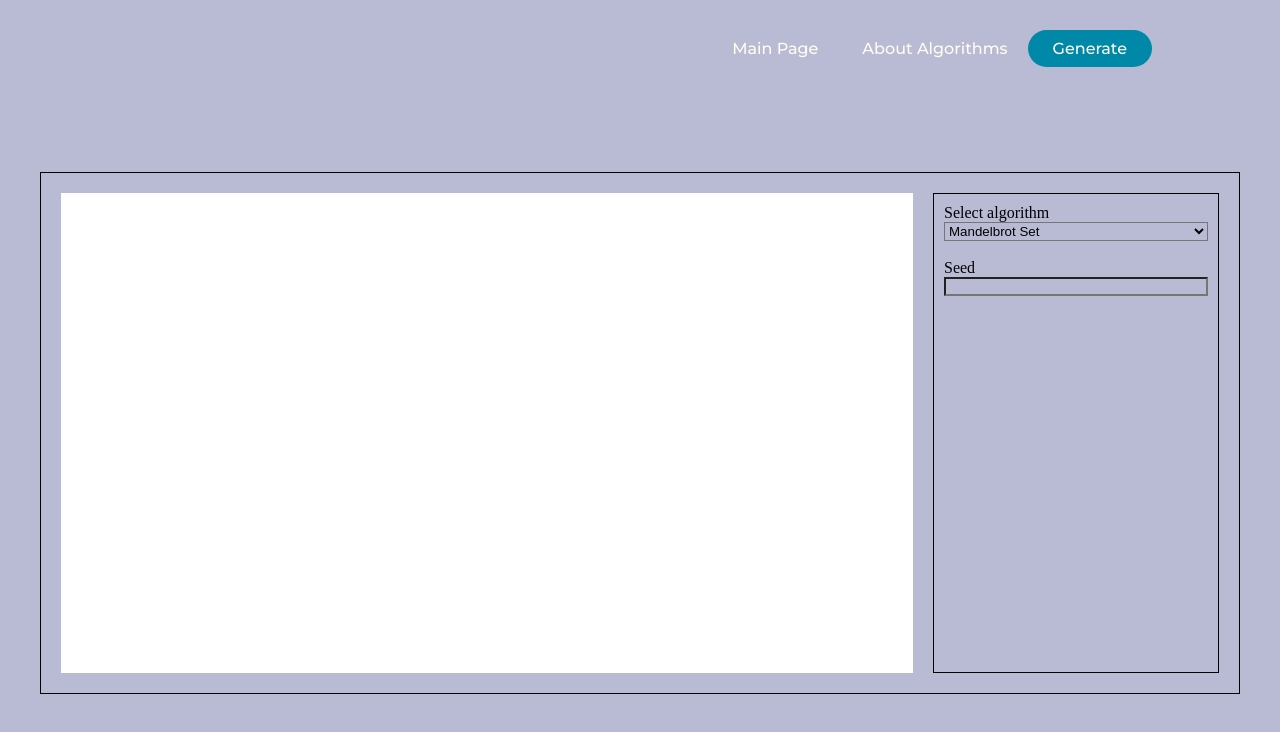
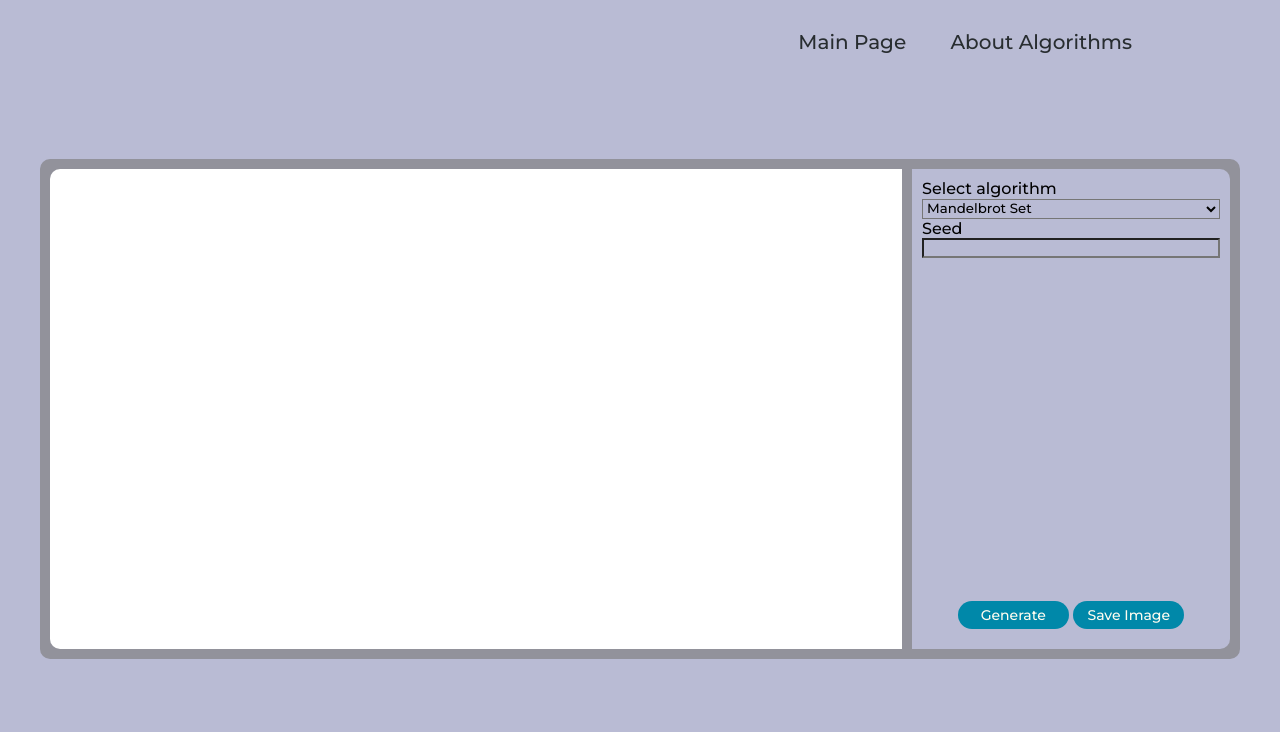
Before and after one commit to Septy2000/Procedurally-generated-art-gallery, a plain HTML site: page index.html in a window 1280 px wide. Drawn offline with Linux system fonts and the light colour scheme.

Commit message:
nice looking website

```diff
--- a/index.html
+++ b/index.html
@@ -14,16 +14,16 @@
                 <li><a href="#">About Algorithms</a></li>
             </ul>
         </nav>
-        <a class="cta" href="#"><button id="generator">Generate</button></a>
     </header>
 
-    <div class="container">
-        <div class="flex__container">
+    <div id="container">
+        <div id="flex__container">
             <canvas id="canvas1"></canvas>
-            <div id="menu__wrap">
+            <div id="menu__frame">
                 <div id="menu">
+                    <div id="menu__static">
                         <label for="alg__select">Select algorithm</label>
-                    <select name="Algorithm" id="alg__select">
+                        <select id="alg__select" name="Algorithm" >
                             <optgroup label="2D Algorithms">
                                 <option value="mandelbrot">Mandelbrot Set</option>
                                 <option value="julia">Julia Set</option>
@@ -33,11 +33,22 @@
                                 <option value="None">3D to come ;)</option>
                             </optgroup>
                         </select>
+                        <br>
+                        <label for="seed__input">Seed</label>
+                        <br>
+                        <input id="seed__input" type="text">
+                    </div>
 
-                    <br>
+                    <div id="menu__alg">
 
-                    <label for="seed__input">Seed</label>
-                    <input id="seed__input" type="text">
+                    </div>
+
+                    <div id="buttons__bar" >
+                        <button id="generator">Generate</button>
+                        <button id="save__button">Save Image</button>
+                        <!-- <button id="reset">Reset</button> -->
+                        <!-- <button></button> -->
+                    </div>
             </div>
 
             </div>
--- a/js/scripts/scripts-2d-art/julia_set.js
+++ b/js/scripts/scripts-2d-art/julia_set.js
@@ -3,10 +3,10 @@ canvas.width = 1920;
 canvas.height = 1080;
 const ctx = canvas.getContext("2d");
 
-const MAX_ITERATIONS = random(50, 50);
+const MAX_ITERATIONS = random(100, 100);
 
-const RE_MIN = -2, RE_MAX = 1;
-const IM_MIN = -1, IM_MAX = 1;
+const RE_MIN = -2, RE_MAX = 2;
+const IM_MIN = -1.5, IM_MAX = 1.5;
 
 const COLORS_NUMBER = 5;
 
@@ -20,7 +20,7 @@ function random(lower_bound, upper_bound) {
 function julia(z, c, power) {
     // let z = {x: 0.3, y: 0.01 };
     let n = 0;
-    let z_powered;
+    let z_powered, z_next;
     do {
         z_powered = {
             x: Math.pow(z.x, power) - Math.pow(z.y, power),
@@ -31,9 +31,10 @@ function julia(z, c, power) {
             x: z_powered.x + c.x,
             y: z_powered.y + c.y
         }
+        z_next = Math.pow(z.x, power) + Math.pow(z.y, power) + c.x + c.y;
         n += 1;
-    } while (Math.abs(z.x + z.y) <= 2 && n < MAX_ITERATIONS);
-    return n;
+    } while (Math.abs(z_next) <= 2 && n < MAX_ITERATIONS);
+return n;
 }
 
 export function draw() {
@@ -45,8 +46,8 @@ export function draw() {
                 y: IM_MIN + (j / canvas.height) * (IM_MAX - IM_MIN)
             }
             let complex = {
-                x: 0.285,
-                y: 0.01
+                x: -0.54,
+                y: 0.54
             }
 
             const iterations = julia(z, complex, 2)
@@ -57,7 +58,6 @@ export function draw() {
             ctx.fillStyle = color_HSL(iterations);
             ctx.beginPath();
             ctx.fillRect(i, j, 1, 1);
-            // ctx.fillRect(i, canvas.height - j - 1, 1, 1);
             ctx.closePath();
         }
     }
@@ -74,11 +74,6 @@ function color_HEX(iterations, colors) {
     return colors[(iterations === MAX_ITERATIONS) ? 0 : (iterations % colors.length - 1) + 1]
 }
 
-function getBaseLog(x, y) {
-    return Math.log(y) / Math.log(x);
-  }
-
-
   function color_HSL(iterations) {
     if (iterations === MAX_ITERATIONS) {
         return `black`;
--- a/js/scripts/scripts-2d-art/mandelbrot_set.js
+++ b/js/scripts/scripts-2d-art/mandelbrot_set.js
@@ -72,11 +72,6 @@ function color_HEX(iterations, colors) {
     return colors[(iterations === MAX_ITERATIONS) ? 0 : (iterations % colors.length - 1) + 1]
 }
 
-function getBaseLog(x, y) {
-    return Math.log(y) / Math.log(x);
-  }
-
-
 function color_HSL(iterations) {
     if (iterations === MAX_ITERATIONS) {
         return `black`;
--- a/style.css
+++ b/style.css
@@ -1,6 +1,8 @@
 @import url('https://fonts.googleapis.com/css?family=Montserrat:500');
 /* Used to override default browser settings*/
 * {
+    font-weight: 500;
+    font-family: "Montserrat", sans-serif;
     margin: 0;
     padding: 0;
     box-sizing: border-box;
@@ -8,10 +10,8 @@
 }
 /* #24252a */
 li, a, button {
-    font-family: "Montserrat", sans-serif;
-    font-weight: 500;
-    font-size: 16px;
-    color: #fffdf0;
+    font-size: 20px;
+    color: #282d30;
 }
 
 header {
@@ -22,9 +22,6 @@ header {
     margin-bottom: 75px;
 }
 
-.nav__bar {
-    list-style:decimal;
-}
 .nav__bar li {
     display: inline-block;
     padding: 0px 20px;
@@ -39,65 +36,88 @@ header {
 }
 
 .nav__bar li a:hover {
-    color: rgb(253, 228, 228);
+    color: rgb(131, 121, 121);
 }
 
 button {
-    padding: 9px 25px;
+    display: inline-block;
+    width: 40%;;
+    font-size: 14px;
+    color: #fffdf0;
+    padding: 5px 5px;
     background-color: rgba(0, 136, 169, 1);
     border: none;
-    border-radius: 50px;
+    border-radius: 28px;
     cursor: pointer;
     transition: all 0.3s ease 0s;
+
 }
 
 button:hover {
     background-color: rgba(0, 136, 169, 0.8);
 }
 
+button:active {
+    background-color: rgba(179, 8, 185, 0.788);
+
+}
 
 
 
-.container {
-    height: auto;
+#container {
+    background-color: #92929b;
+    border-radius: 10px;
     width: 1200px;
-    padding: 20px;
+    padding: 10px;
     margin-left: auto;
     margin-right: auto;
-    border: 1px solid black;
 }
 
-.flex__container {
+#flex__container {
+    background-color: #92929b;
     display: flex;
+    width: 100%;
 }
 
-#menu__wrap {
-    flex: 1;
-    margin-left: 20px;
-    border-width: 1px;
-    border-style: solid;
-    border-color: black;
-    /* border: 10px black; */
+#menu__frame {
+    overflow: hidden;
+    border-radius: 0px 10px 10px 0px;
+    margin-left: 10px;
+    width: 100%;
 }
 
 #menu {
     display:flex;
     flex-direction: column;
     padding: 10px;
+    height: 100%;
+
 }
 
+#menu * {
+    position: relative;
+    flex: 1;
+}
 
+#menu__static * {
+    width: 100%;
+}
 
+#menu__alg {
+    height: 100px;
+}
 
-
+#buttons__bar {
+    flex: 0 1 0%;
+    padding: 10px;
+    text-align: center;
+}
 
 canvas {
+    border-radius: 10px 0px 0px 10px;
     width: 852px;
     height: 480px;
     background: white;
     float: left;
-    /* margin-top: auto;
-    margin-left: auto;
-    margin-right: auto; */
     display: block;
 }
```
Also changed, not shown: images/save_icon.png (added). Lines whose indentation alone changed are shown as unchanged.
